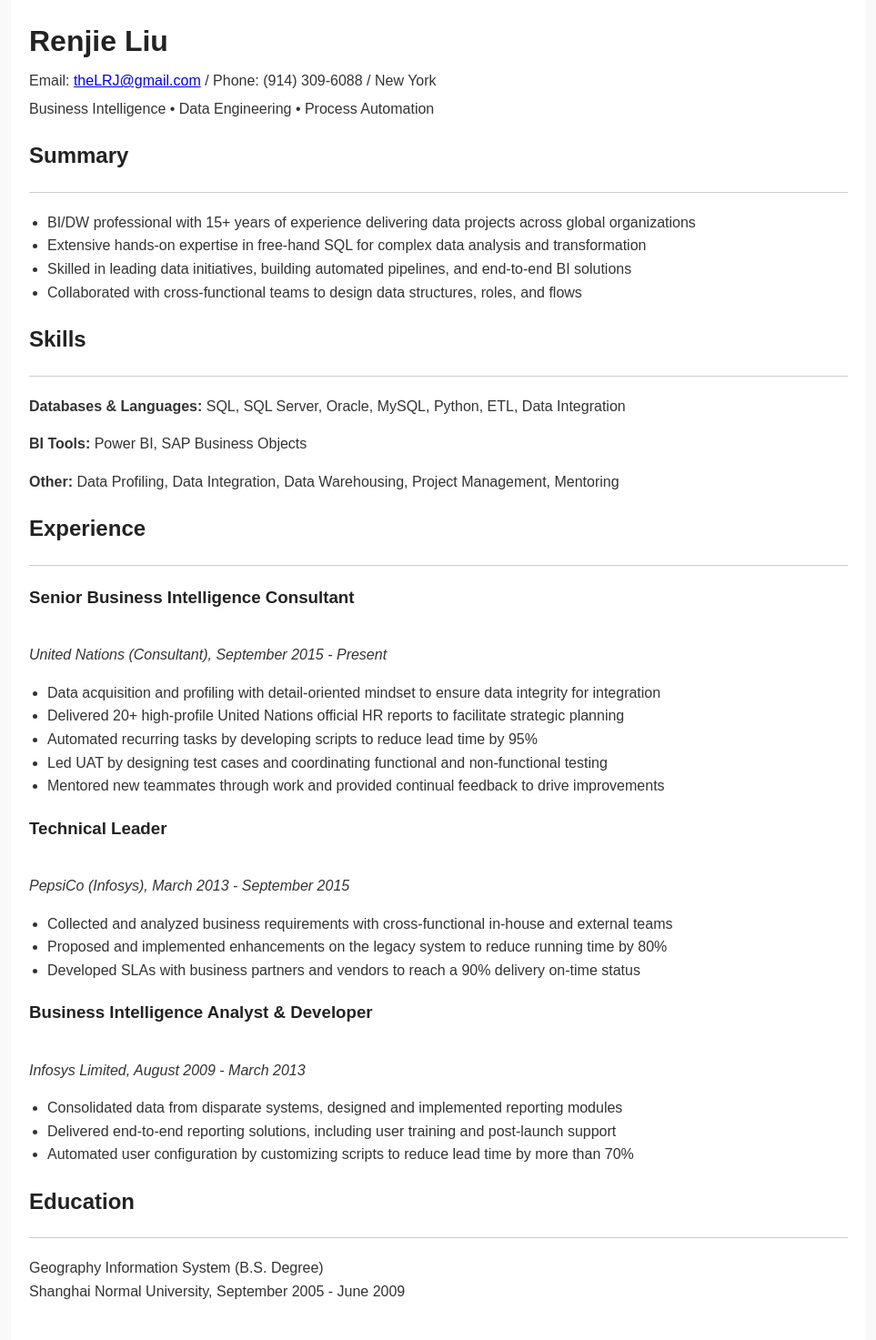
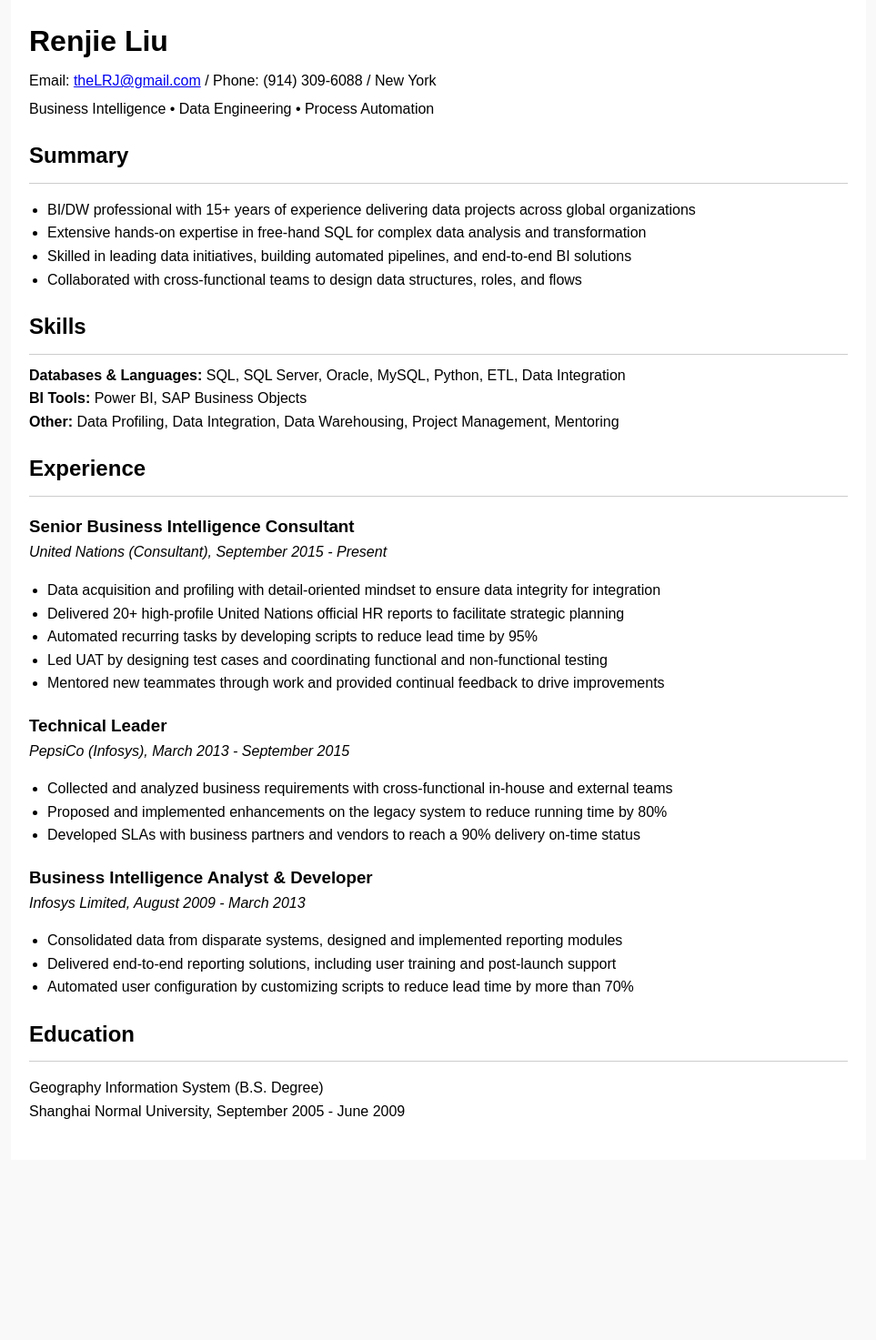
Before and after one commit to renjieliu/renjieliu.github.io, a Jekyll site: the page index.html, which Jekyll copies as it is, in a window 1280 px wide. Shown: the whole page at 91% size, without its empty margins (158-1121 px from the left). Built offline with Jekyll 4.4.1, drawn with Linux system fonts in a browser that asks for light colours; after the commit the page ends 1275 px from its top, so only the background shows below that.

Commit message:
renjieliu.github.io/index.html

```diff
--- a/index.html
+++ b/index.html
@@ -10,7 +10,7 @@
       margin: 0;
       padding: 0;
       background: #f9f9f9;
-      color: #333;
+      color: #000000;
       line-height: 1.6;
     }
     .container {
@@ -19,12 +19,15 @@
       padding: 20px;
       background: #fff;
     }
-    h1, h2, h3 {
+    h1, h2 {
       margin-bottom: 10px;
-      color: #222;
+      color: #000;
     }
     h1 {
       font-size: 2em;
+    }
+    h3 {
+        margin-bottom: 0px;
     }
     .header {
       text-align: left;
@@ -37,7 +40,7 @@
       margin: 5px 0;
     }
     hr {
-      margin: 20px 0;
+      margin: 10px 0;
       border: 0;
       height: 1px;
       background: #ccc;
@@ -80,16 +83,15 @@
     <div class="section">
       <h2>Skills</h2>
       <hr />
-      <p><strong>Databases & Languages:</strong> SQL, SQL Server, Oracle, MySQL, Python, ETL, Data Integration<br/>
-      <p><strong>BI Tools:</strong> Power BI, SAP Business Objects<br/>
-      <p><strong>Other:</strong> Data Profiling, Data Integration, Data Warehousing, Project Management, Mentoring<br/>
+      <strong>Databases & Languages:</strong> SQL, SQL Server, Oracle, MySQL, Python, ETL, Data Integration</br>
+      <strong>BI Tools:</strong> Power BI, SAP Business Objects</br>
+      <strong>Other:</strong> Data Profiling, Data Integration, Data Warehousing, Project Management, Mentoring</br>
     </div>
 
     <div class="section">
       <h2>Experience</h2>
       <hr />
       <h3>Senior Business Intelligence Consultant</h3>
-      <br/>
       <em>United Nations (Consultant), September 2015 - Present</em>
       <br/>
       <ul>
@@ -101,9 +103,7 @@
       </ul>
 
       <h3>Technical Leader</h3>
-      <br/>
       <em>PepsiCo (Infosys), March 2013 - September 2015</em>
-      <br/>
       <ul>
         <li>Collected and analyzed business requirements with cross-functional in-house and external teams</li>
         <li>Proposed and implemented enhancements on the legacy system to reduce running time by 80%</li>
@@ -111,9 +111,7 @@
       </ul>
 
       <h3>Business Intelligence Analyst & Developer</h3>
-      <br/>
       <em>Infosys Limited, August 2009 - March 2013</em>
-      <br/>
       <ul>
         <li>Consolidated data from disparate systems, designed and implemented reporting modules</li>
         <li>Delivered end-to-end reporting solutions, including user training and post-launch support</li>
```
